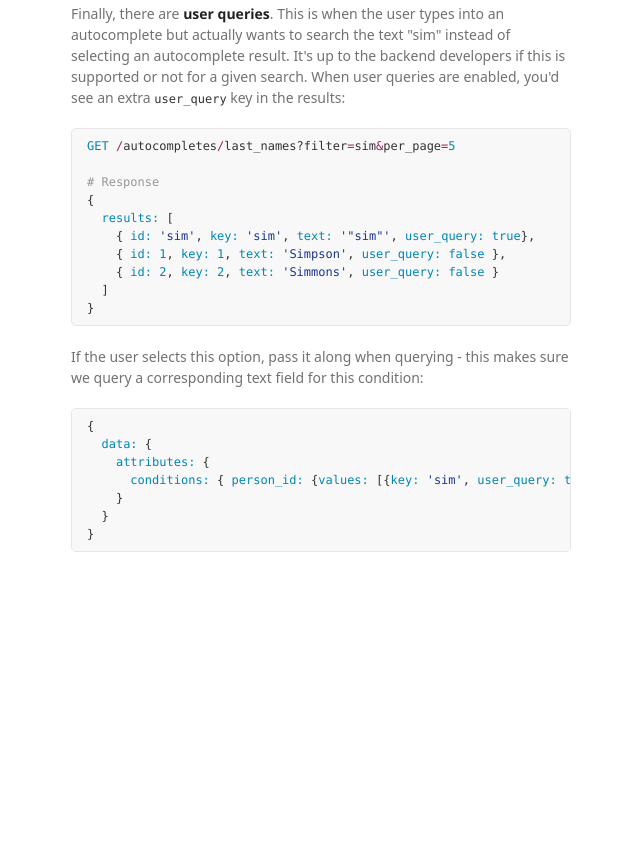
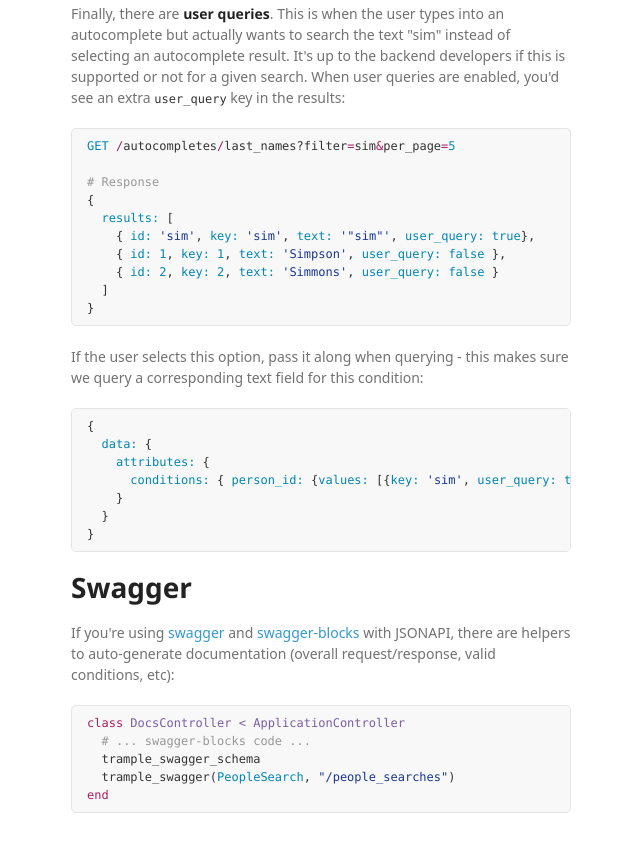
Before and after one commit to richmolj/trample, a plain HTML site: page index.html in a window 1280 px wide. Shown: the part 9789-10640 px from the top of the page, without its empty margins (499-1139 px from the left). Before the commit the page ends 10411 px from the top, so only its background shows below. Drawn offline with Linux system fonts and the light colour scheme; a web font is replaced by a local one.

```diff
--- a/index.html
+++ b/index.html
@@ -528,6 +528,17 @@
     }
   }
 }</pre></div>
+
+<h1>
+<a id="swagger" class="anchor" href="#swagger" aria-hidden="true"><span aria-hidden="true" class="octicon octicon-link"></span></a>Swagger</h1>
+
+<p>If you're using <a href="http://swagger.io">swagger</a> and <a href="https://github.com/fotinakis/swagger-blocks">swagger-blocks</a> with JSONAPI, there are helpers to auto-generate documentation (overall request/response, valid conditions, etc):</p>
+
+<div class="highlight highlight-source-ruby"><pre><span class="pl-k">class</span> <span class="pl-en">DocsController<span class="pl-e"> &lt; ApplicationController</span></span>
+  <span class="pl-c"># ... swagger-blocks code ...</span>
+  trample_swagger_schema
+  trample_swagger(<span class="pl-c1">PeopleSearch</span>, <span class="pl-s"><span class="pl-pds">"</span>/people_searches<span class="pl-pds">"</span></span>)
+<span class="pl-k">end</span></pre></div>
       </section>
       <footer>
         <p>This project is maintained by <a href="https://github.com/richmolj">richmolj</a></p>
```
Also changed, not shown: params.json (+1 -1 lines).
